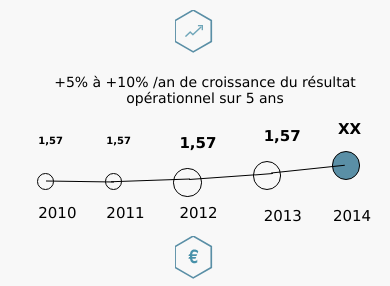
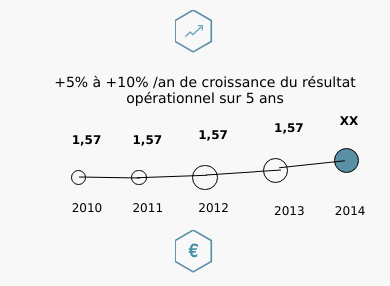
Before and after one commit to lpdw/axa, a plain HTML site: page strategy.html in a window 390 px wide. Shown: the part 1935-2221 px from the top of the page. Drawn offline with Linux system fonts and the light colour scheme.

Commit message:
mobile first

```diff
--- a/assets/scss/pages/strategy.scss
+++ b/assets/scss/pages/strategy.scss
@@ -155,6 +155,8 @@ figure figcaption {
   list-style-type: none;
   justify-content: space-around;
   position: relative;
+  max-width: 100%;
+  margin: 0 auto;
 }
 
 /**************************************************************************\
@@ -163,12 +165,6 @@ figure figcaption {
 .objectif-1 ul {
   position:relative;
   margin-top: 50px;
-}
-
-.objectif-1 ul {
-  width: 100%;
-  height: 50%;
-  padding: 1%;
 }
 
 .objectif-1 ul li {
@@ -739,8 +735,6 @@ figure figcaption {
 .objectif-4 ul li:last-child {
   background: #5a8fa6;
 }
-
-
 /**************************************************************************\
                   MEDIA QUERIES
 \**************************************************************************/
@@ -818,19 +812,30 @@ figure figcaption {
     max-width: 100%;
   }
 
+  .objectif-1 ul, .objectif-2 ul, .objectif-3 ul, .objectif-4 ul {
+      margin-bottom: 20px;
+  }
+
   .objectif-1 ul li , .objectif-2 ul li ,.objectif-3 ul li , .objectif-4 ul li {
     h1 {
-      font-size: 10px;
+      font-size: 12px !important;
+    }
+
+    span {
+      font-size: 12px !important;
     }
   }
   /**************************************************************************\
                     OBJECTIF 1
   \**************************************************************************/
-  .objectif-1 {
+  .objectif-1 ul {
     padding-bottom: 15px;
   }
 
   .objectif-1 li:first-child {
+    h1 {
+      font-size: 15px;
+    }
     span {
       top: 30px;
     }
@@ -838,7 +843,9 @@ figure figcaption {
 
   .objectif-1 li:nth-child(2) {
     top: 0px;
-
+    h1 {
+      font-size: 15px;
+    }
     span {
       top: 30px;
     }
```
Also changed, not shown: assets/css/pages/strategy.css, 1 other file.
